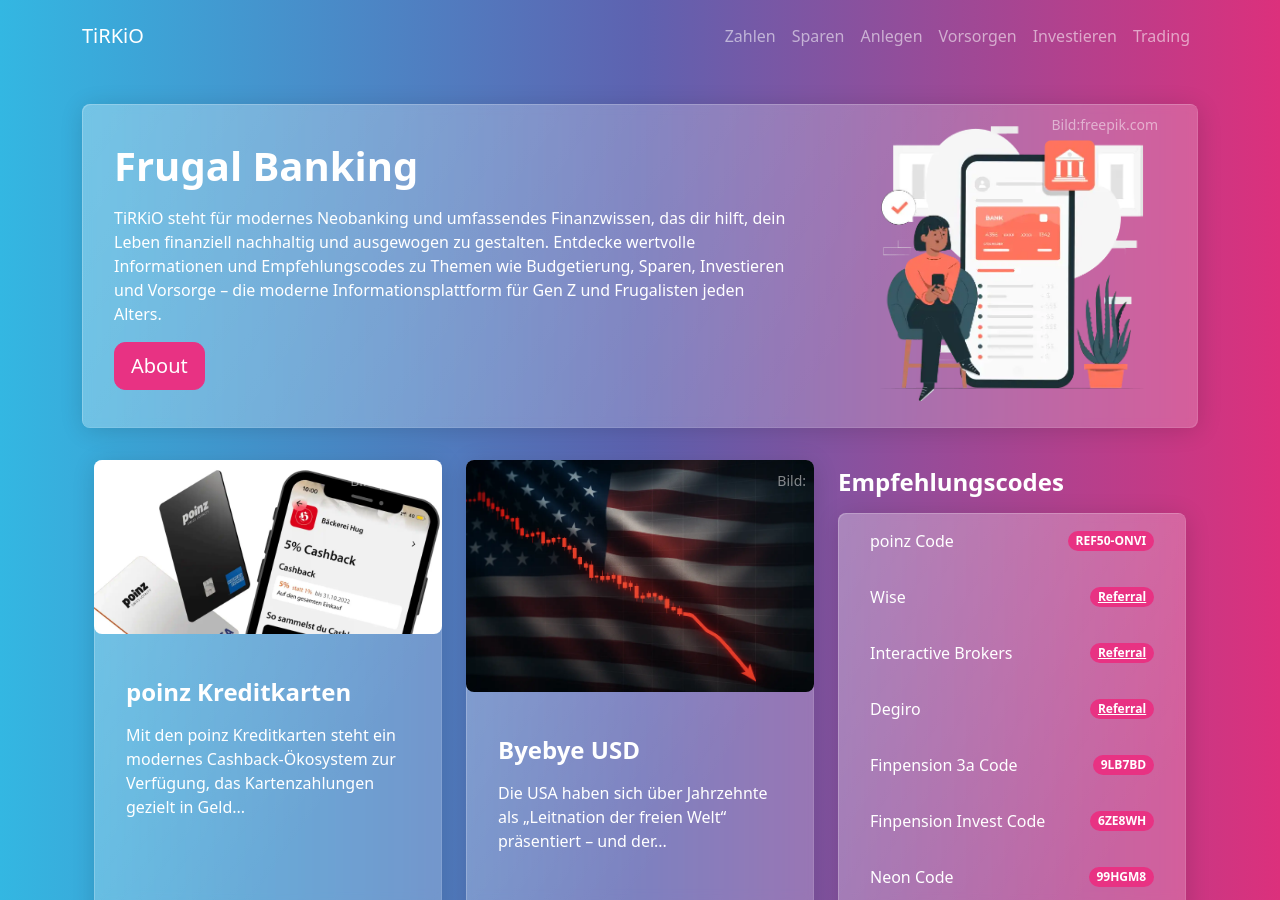
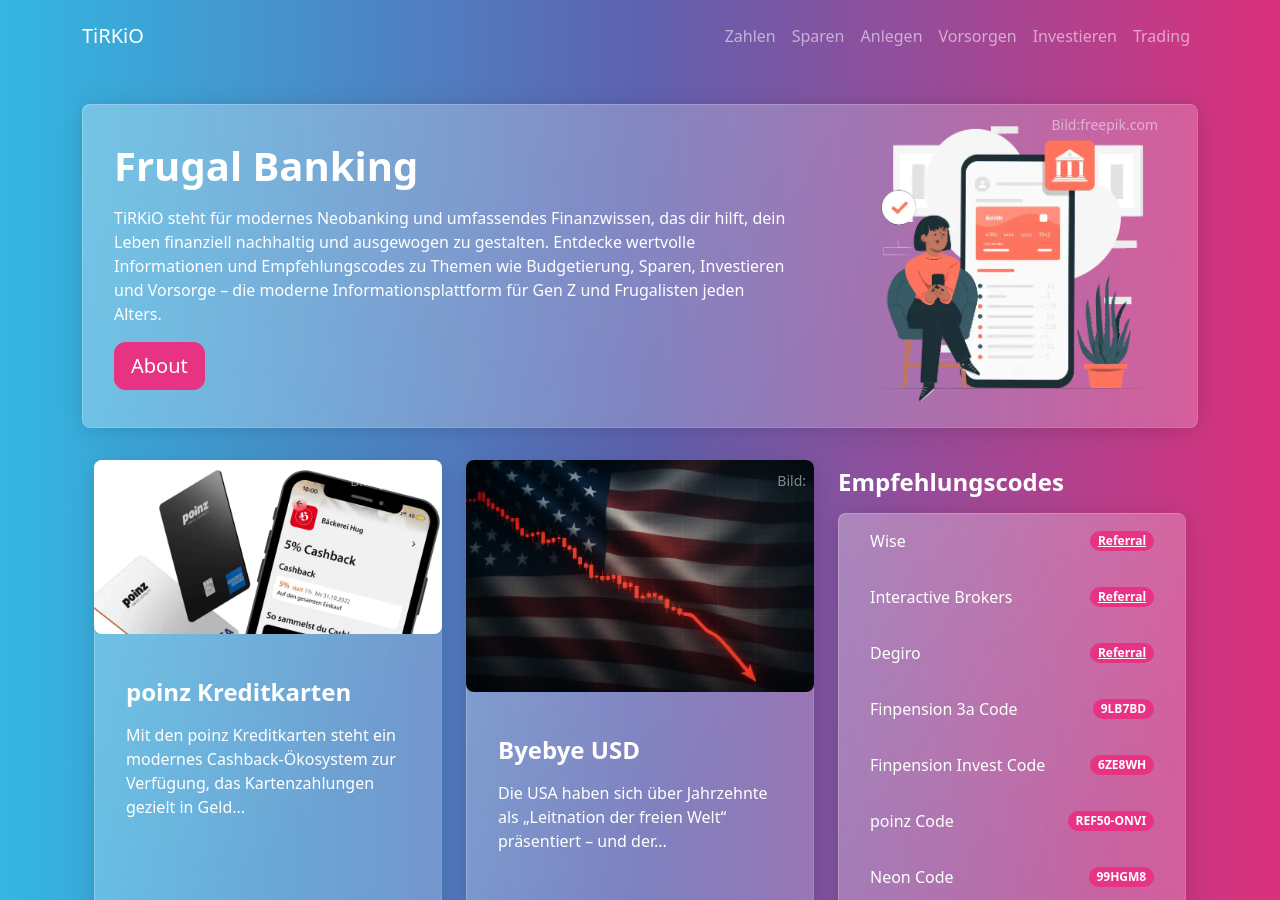
Before and after one commit to tirkio/tirkio.com, a Jekyll site: the page built from index.html, in a window 1280 px wide and 900 px high. Built offline with Jekyll 4.4.1, drawn with Linux system fonts in a browser that asks for light colours; the list of posts is cut into pages by our own code; some of the changed lines change nothing that is shown.

```diff
--- a/_includes/sidebar.html
+++ b/_includes/sidebar.html
@@ -3,12 +3,6 @@
   <div class="mb-4">
     <h4 class="pt-1">Empfehlungscodes</h4>
     <ul class="list-group">
-       <li
-        class="list-group-item d-flex justify-content-between align-items-center"
-      >
-        poinz Code
-        <span class="badge bg-primary rounded-pill">REF50-ONVI</span>
-      </li>
       <li
         class="list-group-item d-flex justify-content-between align-items-center"
       >
@@ -38,6 +32,12 @@
       >
         Finpension Invest Code
         <span class="badge bg-primary rounded-pill">6ZE8WH</span>
+      </li>
+      <li
+        class="list-group-item d-flex justify-content-between align-items-center"
+      >
+        poinz Code
+        <span class="badge bg-primary rounded-pill">REF50-ONVI</span>
       </li>
       <li
         class="list-group-item d-flex justify-content-between align-items-center"
```
